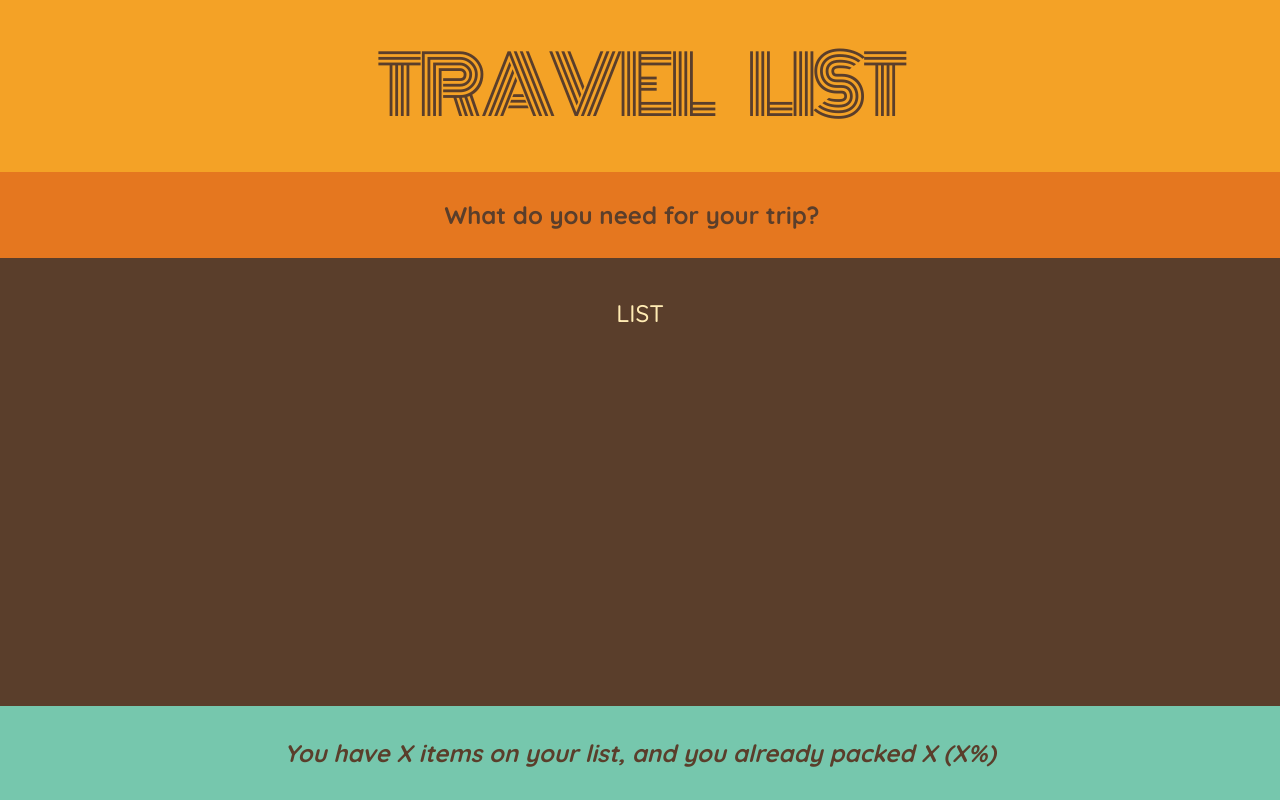
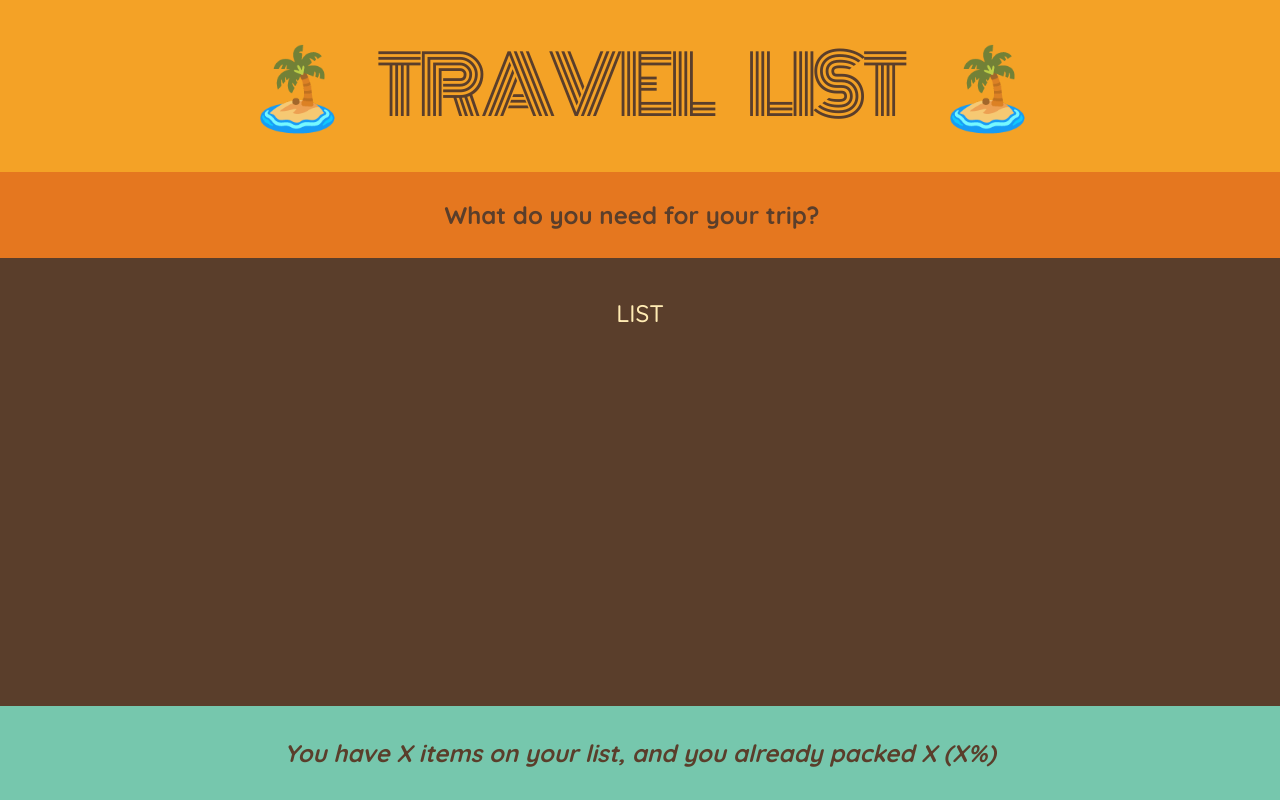
Before and after one commit to AntonioHellin/travel-list, a JavaScript app: page / in a window 1280 px wide. Built offline with nearby package versions, Linux system fonts and the light colour scheme; the HTML template or start-up script is replaced by a standard one.

Commit message:
Adding emojis

```diff
--- a/src/App.js
+++ b/src/App.js
@@ -8,7 +8,7 @@ export default function App(){
 }
 
 function Logo() {
-  return <h1>Travel List</h1>
+  return <h1>🏝️ Travel List 🏝️</h1>
 }
 
 function Form() {
```
